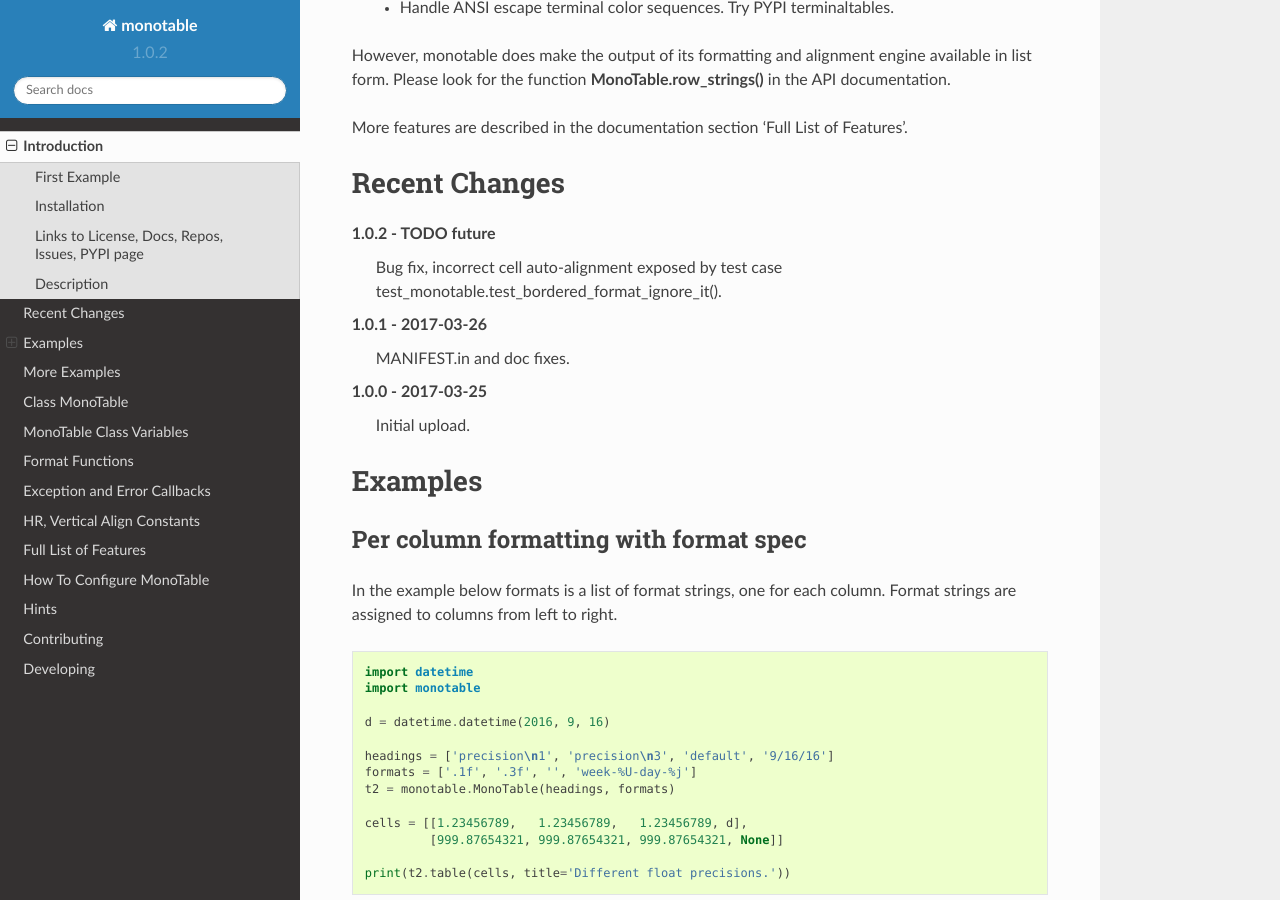
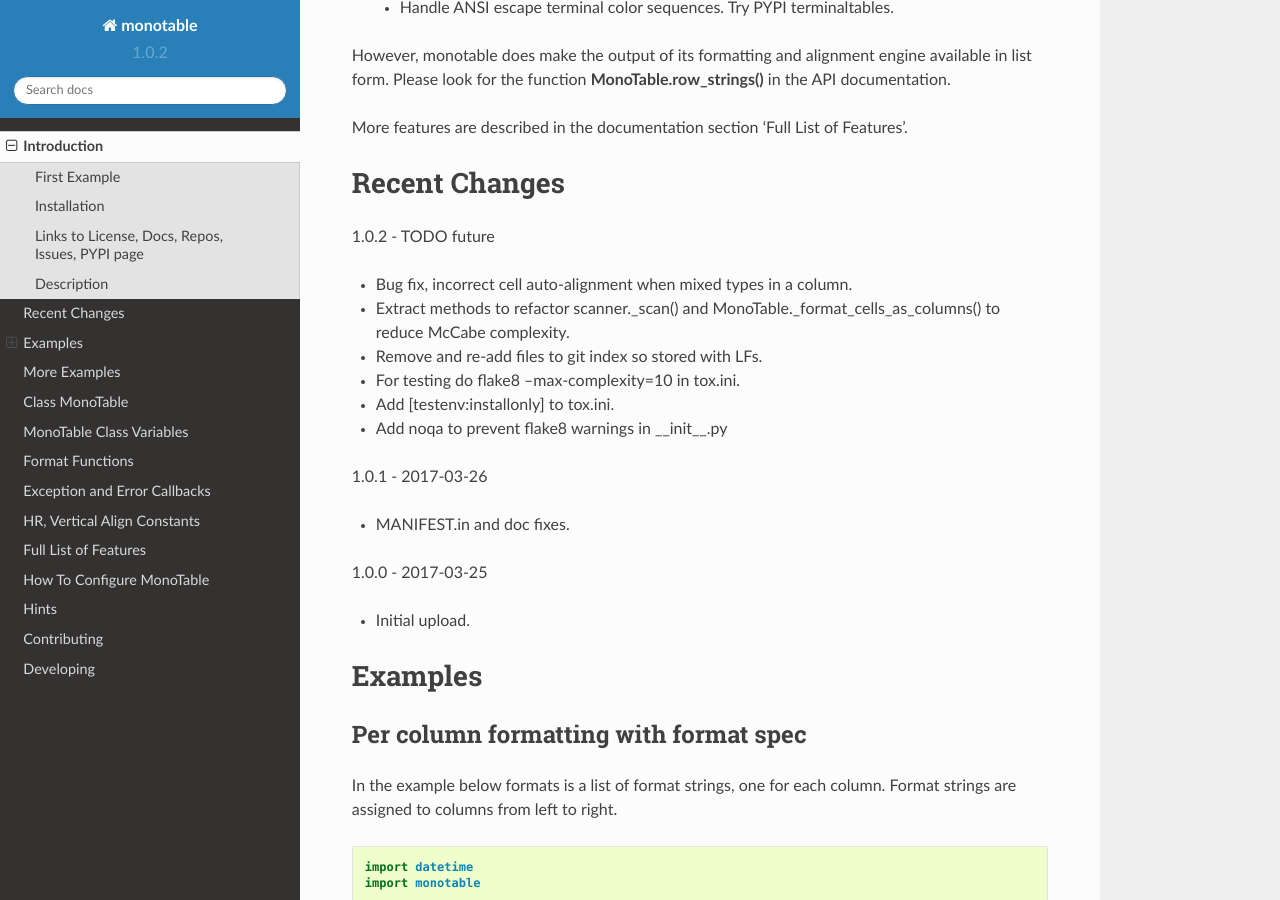
Before and after one commit to tmarktaylor/monotable, a Sphinx documentation site: the page built from doc/introduction.rst, in a window 1280 px wide and 900 px high, scrolled down 2008 px. Built offline with Sphinx 7.4.7 and the Read the Docs theme 2.0.0, drawn with Linux system fonts in a browser that asks for light colours.

Commit message:
Add test case, refactoring, docs. - Add to docs link to PYPA versioning advice. - move self._adjust_width() call from _special_cases out to main loop in table.py. - Add a test case to check auto-alignment for mixed cell types in a column. - Update README.rst recent changes. - Remove comment speculating need for replace_line_endings () in setup.py.

```diff
--- a/README.rst
+++ b/README.rst
@@ -144,14 +144,22 @@
 Recent Changes
 ==============
 1.0.2 - TODO future
-    Bug fix, incorrect cell auto-alignment exposed by test case
-    test_monotable.test_bordered_format_ignore_it().
+
+- Bug fix, incorrect cell auto-alignment when mixed types in a column.
+- Extract methods to refactor scanner._scan() and
+  MonoTable._format_cells_as_columns() to reduce McCabe complexity.
+- Remove and re-add files to git index so stored with LFs.
+- For testing do flake8 --max-complexity=10 in tox.ini.
+- Add [testenv:installonly] to tox.ini.
+- Add noqa to prevent flake8 warnings in __init__.py
 
 1.0.1 - 2017-03-26
-    MANIFEST.in and doc fixes.
+
+- MANIFEST.in and doc fixes.
 
 1.0.0 - 2017-03-25
-    Initial upload.
+
+- Initial upload.
 
 
 
--- a/setup.py
+++ b/setup.py
@@ -52,8 +52,6 @@
     # The file README.rst has DOS\Windows line endings.
     # These line endings were still in the the string long_description.
     # Not sure why.
-    # Suspect a version of BIF open() that did not support universal newline
-    # was being called.
     lines = text.splitlines()
     return '\n'.join(lines)
 
```
Also changed, not shown: doc/contributing.rst (+7 -1 lines), 2 other files.
